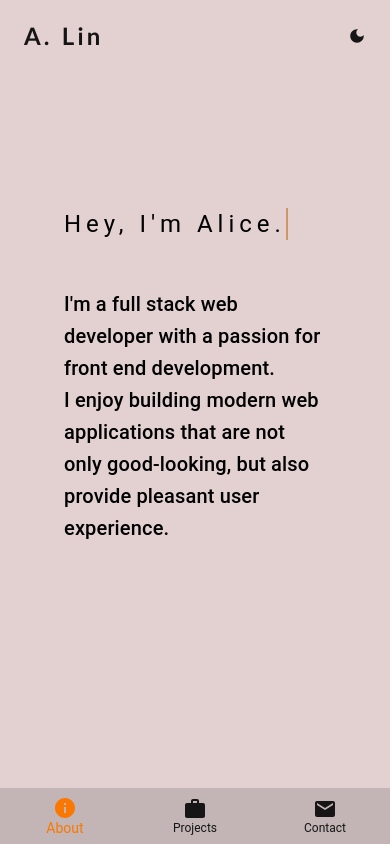
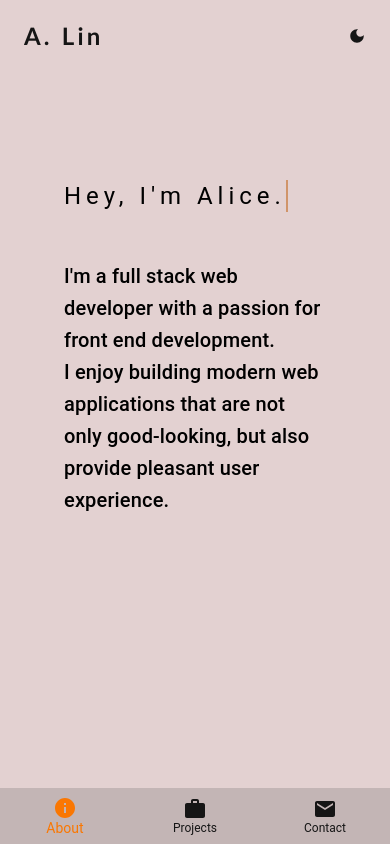
Before and after one commit to alicelinx/portfolio, a React (Vite) app: page / in a window 390 px wide. Built offline with nearby package versions, Linux system fonts and the light colour scheme.

Commit message:
resylte mobile view

```diff
--- a/src/components/Intro.tsx
+++ b/src/components/Intro.tsx
@@ -8,9 +8,9 @@ const Intro: React.FC = () => {
   return (
     <Container maxWidth='lg' sx={{ padding: '5em 1em' }}>
       <Box sx={{
-          marginTop: { xs: '112px', md: '160px'},
+          marginTop: { xs: '100px', md: '160px'},
           marginX: { xs: 'none', md: '4em' },
-          padding: '1em 3em',
+          padding: { xs: '0 3em', md: '1em 3em' },
           bgcolor: 'inherit',
           borderRadius: '10px',
           display: 'flex',
```
